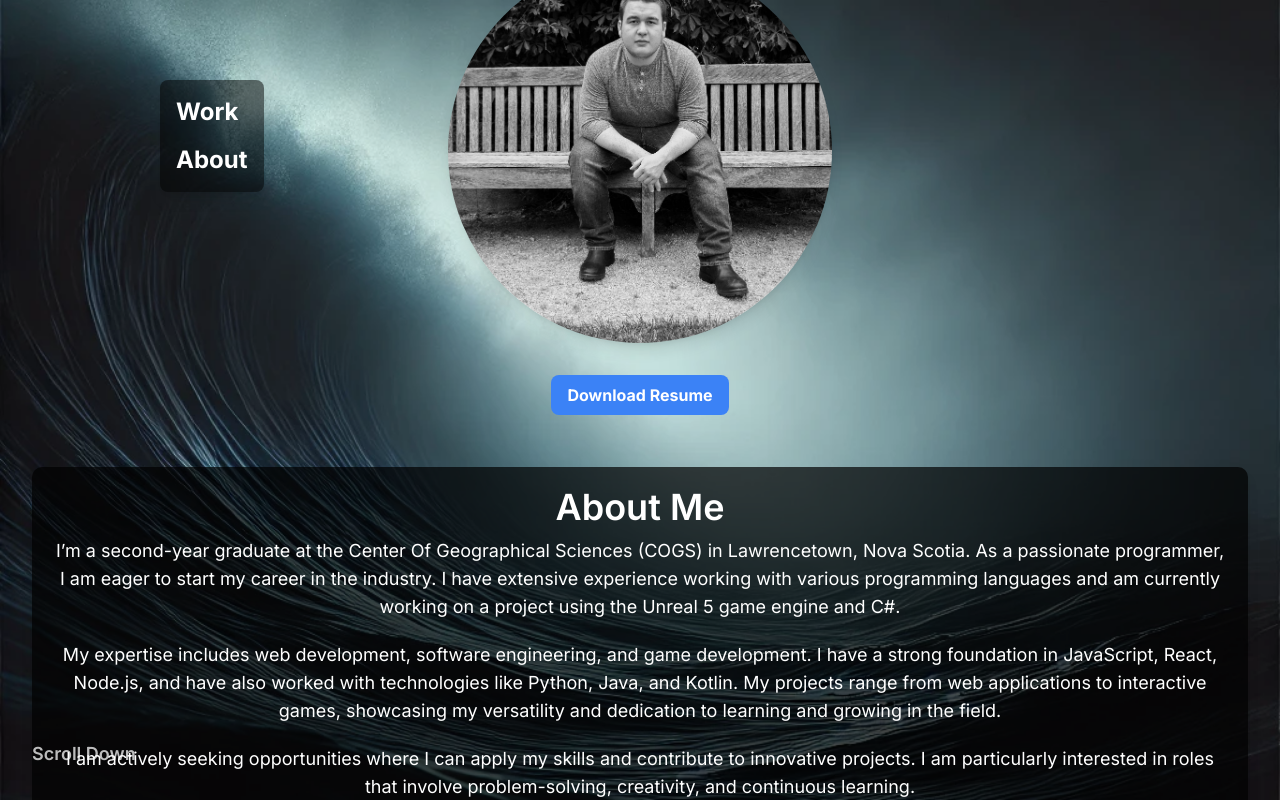
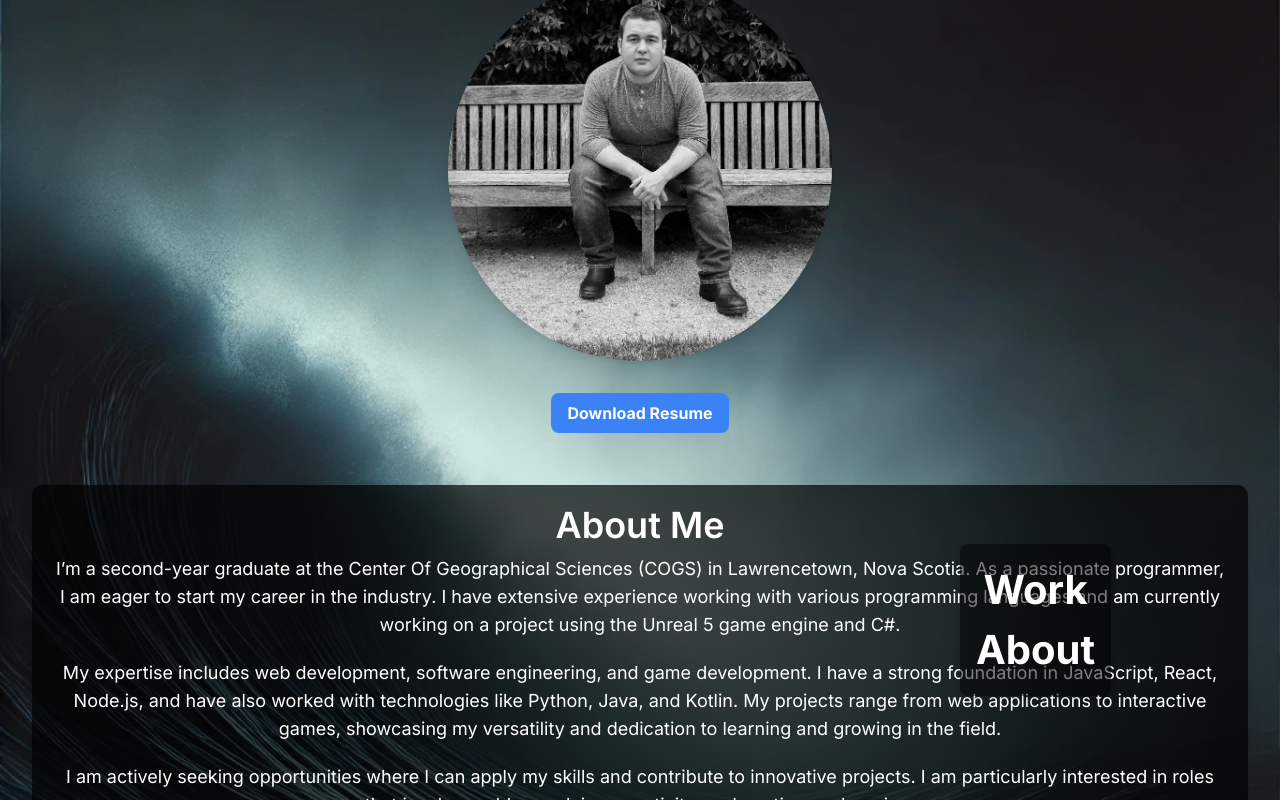
Before and after one commit to Jacob-Britt/jake-portfolio, a Next.js app: page / in a window 1280 px wide. Built offline with nearby package versions, Linux system fonts and the light colour scheme.

Commit message:
Fixed so about page

```diff
--- a/src/app/CSS/about.css
+++ b/src/app/CSS/about.css
@@ -1,8 +1,8 @@
 .about-section {
-  padding: 4rem 0; /* This padding might cause overflow issues */
-  text-align: center;
-  background: linear-gradient(180deg, rgba(0, 0, 0, 0.5) 0%, rgba(0, 0, 0, 0.8) 100%);
-  color: #fff;
+  background: rgba(0, 0, 0, 0.7);
+  padding: 20px;
+  border-radius: 10px;
+  margin-top: 20px;
 }
 
 .about-section h2 {
@@ -26,7 +26,7 @@
 }
 
 .about-section a:hover {
-  background: #666;
+  background: #666666;
 }
 
 .section.hidden {
--- a/src/app/CSS/globals.css
+++ b/src/app/CSS/globals.css
@@ -55,19 +55,6 @@ body, html {
   z-index: 1;
 }
 
-.header .menu ul {
-  list-style: none;
-  padding: 0;
-  margin: 0;
-}
-
-.header .menu li {
-  cursor: pointer;
-}
-
-.header .menu li:hover {
-  color: #00d8ff;
-}
 
 body {
   margin: 0;
@@ -110,23 +97,3 @@ body {
     flex: 0 0 33.3333%;
   }
 }
-
-.nav-buttons {
-  display: flex;
-  justify-content: space-between;
-  width: 100%;
-  margin-top: 20px;
-}
-
-.nav-buttons button {
-  background-color: #333;
-  color: #fff;
-  border: none;
-  padding: 10px 20px;
-  cursor: pointer;
-  transition: background-color 0.3s ease;
-}
-
-.nav-buttons button:hover {
-  background-color: #555;
-}
--- a/src/app/CSS/header.css
+++ b/src/app/CSS/header.css
@@ -10,63 +10,62 @@
   position: relative;
   z-index: 10;
   overflow: hidden;
+  animation: moveBackground 100s linear infinite; /* Animated background */
 }
 
-.nav {
-  position: absolute;
-  left: 8px;
-  top: 8px;
+@keyframes moveBackground {
+  0% { background-position: 0% 0%; }
+  50% { background-position: 100% 50%; }
+  100% { background-position: 0% 0%; }
 }
 
-.nav ul {
-  list-style: none;
-  padding: 0;
+nav {
+  position: absolute;
+  left: 60rem;
+  top: 34rem;
+  padding: 16px;
+  background-color: rgba(0, 0, 0, 0.5);
+  border-radius: 8px;
+  box-shadow: 0px 4px 6px -1px rgba(0, 0, 0, 0.1), 0px 2px 4px -1px rgba(0, 0, 0, 0.06);
+  transition: transform 0.3s ease; /* Smooth transition for hover effect */
 }
 
-.nav li {
-  margin-bottom: 10px;
+nav:hover {
+  transform: translateY(-10px); /* Slight move up on hover */
 }
 
-.nav li a {
-  color: white;
-  text-decoration: none;
+nav ul {
+  list-style-type: none;
+  padding: 0;
+  margin: 0;
 }
 
-.nav li a:hover {
-  color: gray;
+nav ul li {
+  font-size: 40px;
+  font-weight: bold;
+  cursor: pointer;
+  transition: color 0.3s, text-shadow 0.3s; /* Smooth transition for hover effect */
 }
 
-.about-section {
-  background: rgba(0, 0, 0, 0.7);
-  padding: 20px;
-  border-radius: 10px;
-  margin-top: 20px;
+nav ul li:hover {
+  color: #0fa9d8;
+  text-shadow: 0 0 10px #0fa9d8, 0 0 20px #0fa9d8; /* Text glow effect */
 }
 
-.about-section h2 {
-  font-size: 36px;
-  margin-bottom: 10px;
+.title-glitch-effect {
+  font-size: 4rem;
+  font-weight: 600;
+  margin-bottom: 1rem;
+  color: #ffffff;
+  text-shadow: 0 0 10px #0fa9d8, 0 0 20px #0fa9d8;
+  animation: glitch 1s linear infinite, darkwave 3s linear infinite;
 }
 
-.about-section p {
-  font-size: 18px;
-  margin-bottom: 20px;
+@keyframes darkwave {
+  0%, 100% {
+    text-shadow: 0 0 10px #040f13, 0 0 20px #0fa9d8, 0 0 30px #0fa9d8;
+  }
+  50% {
+    text-shadow: 0 0 20px #08242c, 0 0 30px #083341, 0 0 40px #0fa9d8;
+  }
 }
-
-.about-section a {
-  display: inline-block;
-  margin-right: 10px;
-  padding: 10px 20px;
-  border-radius: 5px;
-  background: #444;
-  color: white;
-  text-decoration: none;
-}
-
-.about-section a:hover {
-  background: #666;
-}
-
-.section.hidden {
-  display: none;
-}
--- a/src/app/CSS/projects.css
+++ b/src/app/CSS/projects.css
@@ -151,10 +151,10 @@ swiper-slide {
   font-family: 'Roboto', sans-serif; /* Your theme's font */
 }
 
-.menu:hover {
+/* .menu:hover {
   transform: translate(-50%, -50%) translateY(-5px);
   box-shadow: 0 12px 45px rgba(0, 0, 0, 0.3);
-}
+} */
 
 .menu ul {
   list-style: none;
@@ -177,7 +177,7 @@ swiper-slide {
 .menu li:hover {
   background-color: rgba(0, 0, 0, 0.7); /* Darker shade on hover */
   transform: scale(1.05);
-  color: #1ABC9C; /* A bright accent color from your theme */
+  color: #00d8ff; /* A bright accent color from your theme */
 }
 
 .header .menu li {
--- a/src/app/Header.tsx
+++ b/src/app/Header.tsx
@@ -2,6 +2,7 @@
 
 import React from 'react';
 import './CSS/header.css';
+import './CSS/about.css';
 
 const Header: React.FC = () => {
   const scrollToSection = (sectionId: string) => {
@@ -13,24 +14,18 @@ const Header: React.FC = () => {
 
   return (
     <section className="header-section relative text-white" id="about">
-      <nav className="absolute left-40 top-20 p-4 bg-opacity-50 bg-black rounded-lg shadow-lg">
-        <ul className="space-y-4 text-left">
-          <li
-            className="text-2xl font-bold cursor-pointer hover:text-gray-400"
-            onClick={() => scrollToSection('projects')}
-          >
+      <nav>
+        <ul>
+          <li onClick={() => scrollToSection('projects')}>
             Work
           </li>
-          <li
-            className="text-2xl font-bold cursor-pointer hover:text-gray-400"
-            onClick={() => scrollToSection('about')}
-          >
+          <li onClick={() => scrollToSection('about')}>
             About
           </li>
         </ul>
       </nav>
       <div className="text-center mb-8">
-        <h1 className="text-6xl font-semibold mb-4 animate-glitch">Jacob's Portfolio</h1>
+        <h1 className="title-glitch-effect">Jacob Britton</h1>
         <div className="relative w-64 h-64 md:w-96 md:h-96 rounded-full overflow-hidden shadow-lg mx-auto mb-8">
           <img src="/jake.jpg" alt="Jacob" className="object-cover w-full h-full animate-glitch" />
         </div>
@@ -41,9 +36,6 @@ const Header: React.FC = () => {
         >
           Download Resume
         </a>
-      </div>
-      <div className="absolute bottom-8 left-8 text-lg font-semibold animate-pulse">
-        Scroll Down
       </div>
       <div className="about-section text-center p-8 bg-gradient-to-b from-gray-800 to-black rounded-lg shadow-lg mx-8 mb-8">
         <h2 className="text-4xl font-semibold mb-4">About Me</h2>
@@ -57,7 +49,7 @@ const Header: React.FC = () => {
           I am actively seeking opportunities where I can apply my skills and contribute to innovative projects. I am particularly interested in roles that involve problem-solving, creativity, and continuous learning.
         </p>
         <div className="flex justify-center space-x-4">
-          <a href="https://github.com/jacob-britton" target="_blank" rel="noopener noreferrer" className="bg-gray-700 hover:bg-gray-500 text-white font-bold py-2 px-4 rounded-lg inline-block">
+          <a href="https://github.com/Jacob-Britt" target="_blank" rel="noopener noreferrer" className="bg-gray-700 hover:bg-gray-500 text-white font-bold py-2 px-4 rounded-lg inline-block">
             GitHub
           </a>
           <a href="https://www.linkedin.com/in/jacob-britton-885965254/" target="_blank" rel="noopener noreferrer" className="bg-gray-700 hover:bg-gray-500 text-white font-bold py-2 px-4 rounded-lg inline-block">
```
